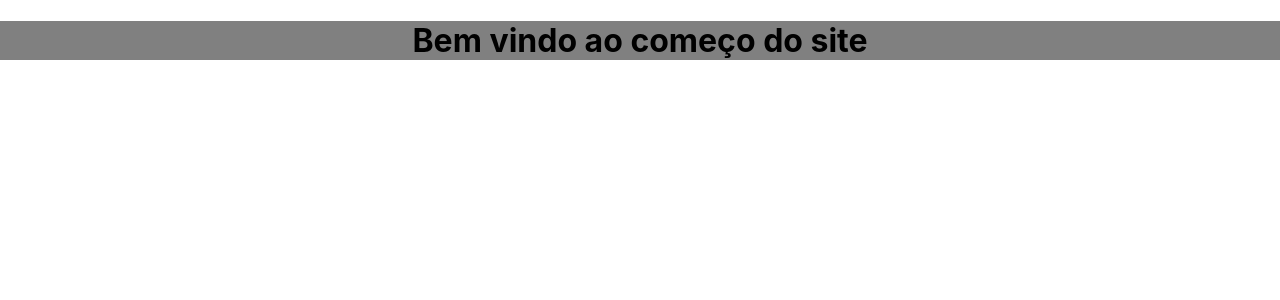
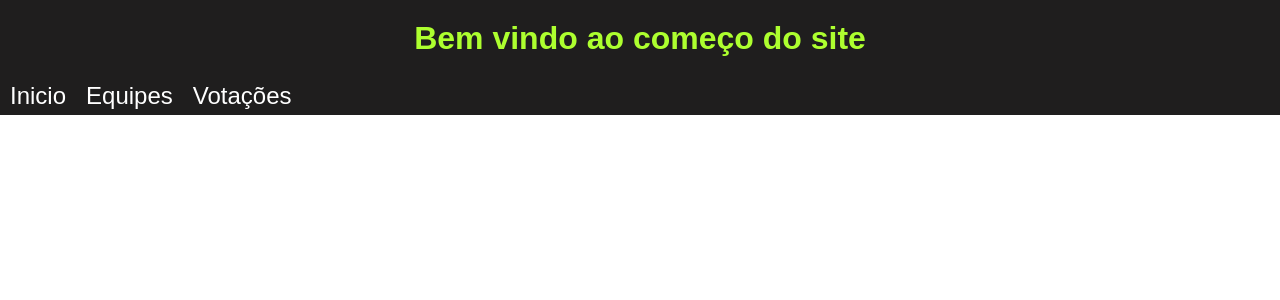
Before and after one commit to lincolnzera1/LIT-OFICINAS, a React (Create React App) app: page / in a window 1280 px wide. Shown: the top 300 px of the page. Built offline with nearby package versions, Linux system fonts and the light colour scheme.

Commit message:
Making the header

```diff
--- a/src/App.css
+++ b/src/App.css
@@ -1,38 +1,12 @@
 .App {
-  text-align: center;
+  margin: 0px;
+  padding: 0px;
+  font-family: Arial, Helvetica, sans-serif;
 }
 
-.App-logo {
-  height: 40vmin;
-  pointer-events: none;
+
+
+*{
+  margin: 0;
+  padding: 0;
 }
-
-@media (prefers-reduced-motion: no-preference) {
-  .App-logo {
-    animation: App-logo-spin infinite 20s linear;
-  }
-}
-
-.App-header {
-  background-color: #282c34;
-  min-height: 100vh;
-  display: flex;
-  flex-direction: column;
-  align-items: center;
-  justify-content: center;
-  font-size: calc(10px + 2vmin);
-  color: white;
-}
-
-.App-link {
-  color: #61dafb;
-}
-
-@keyframes App-logo-spin {
-  from {
-    transform: rotate(0deg);
-  }
-  to {
-    transform: rotate(360deg);
-  }
-}
--- a/src/components/Navbar.css
+++ b/src/components/Navbar.css
@@ -1,4 +1,22 @@
 header{
     background-color: gray;
+    background-color: rgb(31, 30, 30);
+}
 
+header h1{
+    text-align: center;
+    color: greenyellow;
+    padding: 20px 0;
 }
+
+header menu ul li{
+    display: inline-block;
+    color: white;
+    padding: 5px 10px;
+    font-size: 1.5em;
+}
+
+li:hover{
+    background-color: gray;
+    border-radius: 10px;
+}
--- a/src/components/Navbar.js
+++ b/src/components/Navbar.js
@@ -6,6 +6,13 @@ const Navbar = () => {
     <div>
         <header>
             <h1>Bem vindo ao começo do site</h1>
+            <menu>
+                <ul>
+                    <li>Inicio</li>
+                    <li>Equipes</li>
+                    <li>Votações</li>
+                </ul>
+            </menu>
         </header>
     </div>
   )
```
Also changed, not shown: 1 other file (tests, documents, lock files or other folders).
